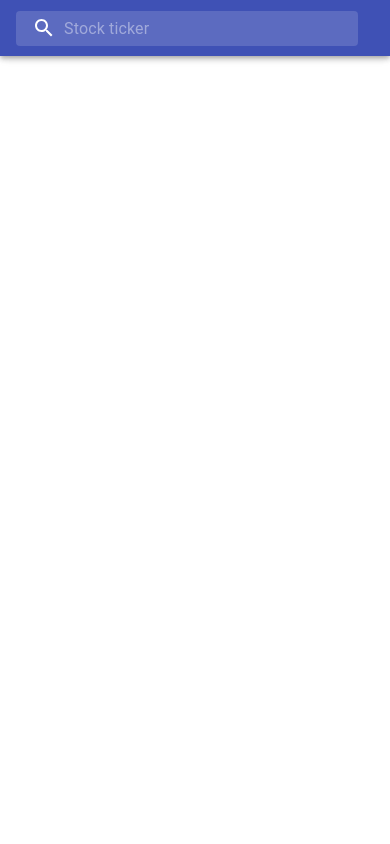
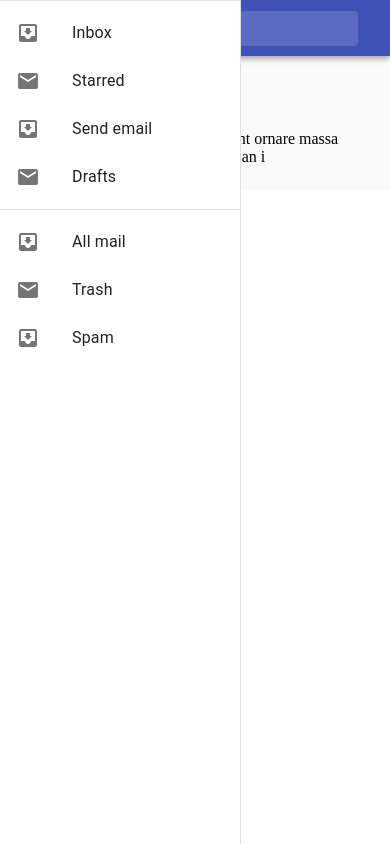
Before and after one commit to pang0103/stockmon, a React (Create React App) app in the folder client/: page / in a window 390 px wide. Built offline with nearby package versions, Linux system fonts and the light colour scheme.

Commit message:
init commit

```diff
--- a/client/public/index.html
+++ b/client/public/index.html
@@ -9,7 +9,7 @@
       name="description"
       content="Web site created using create-react-app"
     />
-    <link rel="apple-touch-icon" href="%PUBLIC_URL%/logo192.png" />
+    <!-- <link rel="apple-touch-icon" href="%PUBLIC_URL%/logo192.png" /> -->
     <!--
       manifest.json provides metadata used when your web app is installed on a
       user's mobile device or desktop. See https://developers.google.com/web/fundamentals/web-app-manifest/
@@ -24,7 +24,7 @@
       work correctly both with client-side routing and a non-root public URL.
       Learn how to configure a non-root public URL by running `npm run build`.
     -->
-    <title>React App</title>
+    <title>Stockmon</title>
   </head>
   <body>
     <noscript>You need to enable JavaScript to run this app.</noscript>
--- a/client/src/components/Appbar/Appbar.jsx
+++ b/client/src/components/Appbar/Appbar.jsx
@@ -1,4 +1,4 @@
-import React from "react";
+import React, { useState } from "react";
 
 // material UI
 import Toolbar from "@material-ui/core/Toolbar";
@@ -70,8 +70,17 @@ const useStyles = makeStyles((theme) => ({
   },
 }));
 
-export default function Appbar() {
+export default function Appbar(props) {
   const classes = useStyles();
+
+  const [stockticker, setstockticker] = useState(null);
+
+  const submitTicker = (e) => {
+    e.preventDefault();
+    console.log("APP bar inputed:  " + stockticker);
+    props.ticker(stockticker);
+  };
+
   return (
     <div>
       <AppBar position="fixed" className={classes.appBar}>
@@ -84,6 +93,7 @@ export default function Appbar() {
             <div className={classes.searchIcon}>
               <SearchIcon />
             </div>
+            <form onSubmit={submitTicker}>
               <InputBase
                 placeholder="Stock ticker"
                 classes={{
@@ -91,7 +101,11 @@ export default function Appbar() {
                   input: classes.inputInput,
                 }}
                 inputProps={{ "aria-label": "search" }}
+                onChange={(e) => {
+                  setstockticker(e.target.value);
+                }}
               />
+            </form>
           </div>
         </Toolbar>
       </AppBar>
--- a/client/src/components/Dashboard/Dashboard.jsx
+++ b/client/src/components/Dashboard/Dashboard.jsx
@@ -1,12 +1,44 @@
-import React from "react";
+import React, { useState } from "react";
 import Sidebar from "../Sidebar/Sidebar";
 import Appbar from "../Appbar/Appbar";
+import StockPrice from "../StockPrice/StockPrice";
+
+// Material UI
+import { makeStyles } from "@material-ui/core/styles";
+
+const useStyles = makeStyles((theme) => ({
+  // necessary for content to be below app bar
+  toolbar: theme.mixins.toolbar,
+  content: {
+    flexGrow: 1,
+    backgroundColor: theme.palette.background.default,
+    padding: theme.spacing(3),
+  },
+}));
 
 export default function Dashboard(props) {
+  const [stockticker, setstockticker] = useState(null);
+
+  const setTicker = (ticker) => {
+    setstockticker(ticker);
+    console.log("dash " + ticker);
+  };
+
+  const classes = useStyles();
+
   return (
     <div>
       <Sidebar />
-      <Appbar />
+      <Appbar ticker={setTicker} />
+      <main className={classes.content}>
+        <div className={classes.toolbar} />
+        <div>
+          <p>asd</p>
+        </div>
+        sed vulputate odio. Morbi tincidunt ornare massa eget egestas purus
+        viverra accumsan i
+      </main>
+      {/* <StockPrice ticker={stockticker} /> */}
     </div>
   );
 }
--- a/client/src/components/Sidebar/Sidebar.jsx
+++ b/client/src/components/Sidebar/Sidebar.jsx
@@ -21,33 +21,18 @@ const useStyles = makeStyles((theme) => ({
   root: {
     display: "flex",
   },
+  appBar: {
+    width: `calc(100% - ${drawerWidth}px)`,
+    marginLeft: drawerWidth,
+  },
   drawer: {
-    [theme.breakpoints.up("sm")]: {
     width: drawerWidth,
     flexShrink: 0,
   },
-  },
-  appBar: {
-    [theme.breakpoints.up("sm")]: {
-      width: `calc(100% - ${drawerWidth}px)`,
-      marginLeft: drawerWidth,
-    },
-  },
-  menuButton: {
-    marginRight: theme.spacing(2),
-    [theme.breakpoints.up("sm")]: {
-      display: "none",
-    },
-  },
-  // necessary for content to be below app bar
-  toolbar: theme.mixins.toolbar,
   drawerPaper: {
     width: drawerWidth,
   },
-  content: {
-    flexGrow: 1,
-    padding: theme.spacing(3),
-  },
+  // necessary for content to be below app bar
 }));
 
 function Sidebar(props) {
@@ -95,34 +80,38 @@ function Sidebar(props) {
     <div className={classes.root}>
       <nav className={classes.drawer} aria-label="mailbox folders">
         {/* The implementation can be swapped with js to avoid SEO duplication of links. */}
-        <Hidden smUp implementation="css">
         <Drawer
-            container={container}
-            variant="temporary"
-            anchor={theme.direction === "rtl" ? "right" : "left"}
-            open={mobileOpen}
-            onClose={handleDrawerToggle}
+          className={classes.drawer}
+          variant="permanent"
           classes={{
             paper: classes.drawerPaper,
           }}
-            ModalProps={{
-              keepMounted: true, // Better open performance on mobile.
-            }}
+          anchor="left"
         >
-            {drawer}
+          <div className={classes.toolbar} />
+          <Divider />
+          <List>
+            {["Inbox", "Starred", "Send email", "Drafts"].map((text, index) => (
+              <ListItem button key={text}>
+                <ListItemIcon>
+                  {index % 2 === 0 ? <InboxIcon /> : <MailIcon />}
+                </ListItemIcon>
+                <ListItemText primary={text} />
+              </ListItem>
+            ))}
+          </List>
+          <Divider />
+          <List>
+            {["All mail", "Trash", "Spam"].map((text, index) => (
+              <ListItem button key={text}>
+                <ListItemIcon>
+                  {index % 2 === 0 ? <InboxIcon /> : <MailIcon />}
+                </ListItemIcon>
+                <ListItemText primary={text} />
+              </ListItem>
+            ))}
+          </List>
         </Drawer>
-        </Hidden>
-        <Hidden xsDown implementation="css">
-          <Drawer
-            classes={{
-              paper: classes.drawerPaper,
-            }}
-            variant="permanent"
-            open
-          >
-            {drawer}
-          </Drawer>
-        </Hidden>
       </nav>
     </div>
   );
--- a/client/src/components/StockPrice/StockPrice.jsx
+++ b/client/src/components/StockPrice/StockPrice.jsx
@@ -0,0 +1,12 @@
+import React, { useEffect, useState } from "react";
+
+export default function StockPrice(props) {
+  const [stockpriceX, setstockpriceX] = useState(0);
+  const [stockpriceY, setstockpriceY] = useState(0);
+
+  useEffect(() => {
+    console.log("called");
+  });
+
+  return <div>{props.ticker}</div>;
+}
```
Also changed, not shown: client/public/manifest.json. Lines whose indentation alone changed are shown as unchanged.
